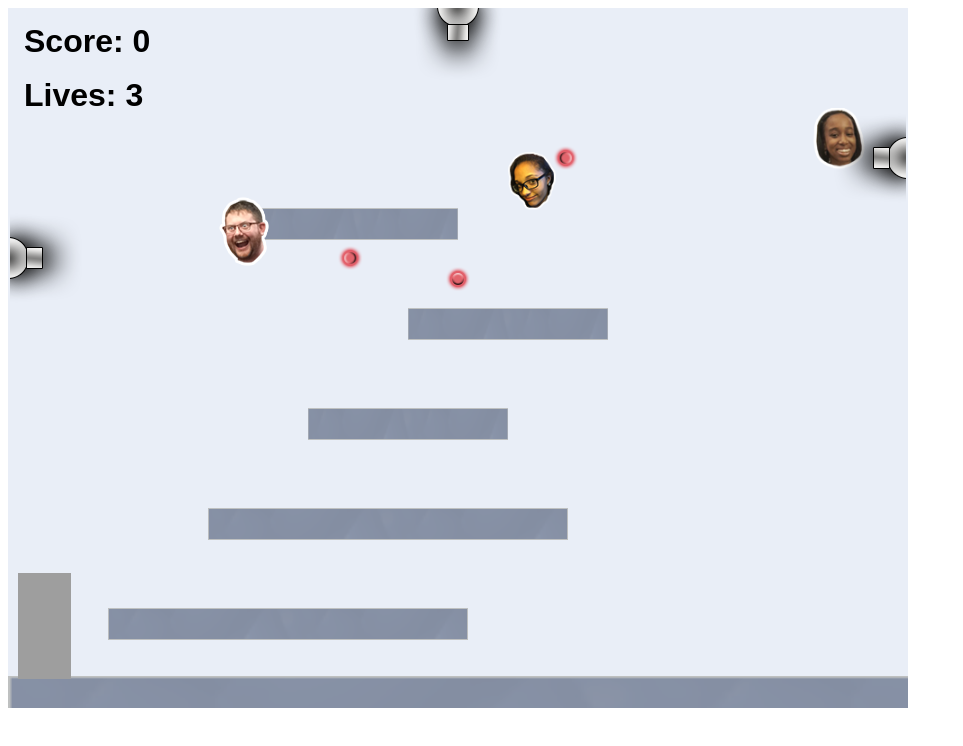
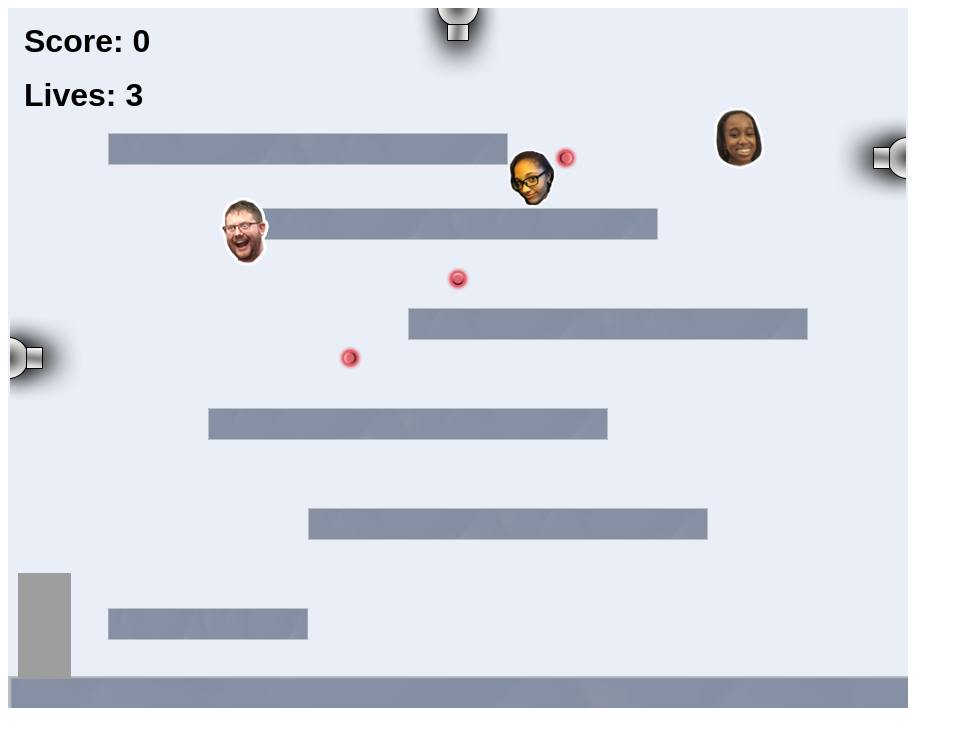
Before and after one commit to H4INGUY3N/H4INGUY3N.github.io, a website: page projects/platformer/index.html in a window 1280 px wide. Shown: the whole page, without its empty margins (0-963 px from the left). Drawn offline with Linux system fonts and the light colour scheme; animation ran at ten frames a second.

```diff
--- a/projects/platformer/js/init/cannon.js
+++ b/projects/platformer/js/init/cannon.js
@@ -28,7 +28,7 @@
 
         // example:
         createCannon("top", 450);
-        createCannon("left", 250);
+        createCannon("left", 350);
         createCannon("right", 150);
 
 
--- a/projects/platformer/js/init/collectable.js
+++ b/projects/platformer/js/init/collectable.js
@@ -39,7 +39,7 @@
         // example:
         createCollectable(type.steve, 200, 170, 6, 0.7);
         createCollectable(type.kennedi, 500, 127, 6, 0.7);
-        createCollectable(type.grace, 800, 100);
+        createCollectable(type.grace, 700, 100);
 
 
         // ALL YOUR CODE GOES ABOVE HERE ///////////////////////////////////////
--- a/projects/platformer/js/init/platform.js
+++ b/projects/platformer/js/init/platform.js
@@ -37,11 +37,13 @@
         createPlatform(0, game.world.height - 32, 3, 2);    // DO NOT DELETE
 
         // example:
-        createPlatform(300, 400, 0.5);
-        createPlatform(100, 600, 0.9);
-        createPlatform(200, 500, 0.9);
-        createPlatform(250, 200, 0.5);
-        createPlatform(400, 300, 0.5);
+        createPlatform(200, 400);
+        createPlatform(100, 600, 0.5);
+        createPlatform(300, 500, 1);
+        createPlatform(250, 200);
+        createPlatform(400, 300);
+        createPlatform(100, 125, 0.5);
+        createPlatform(100, 125)
 
 
         // ALL YOUR CODE GOES ABOVE HERE ///////////////////////////////////////
```
Also changed, not shown: index.html (+5 -5 lines).
